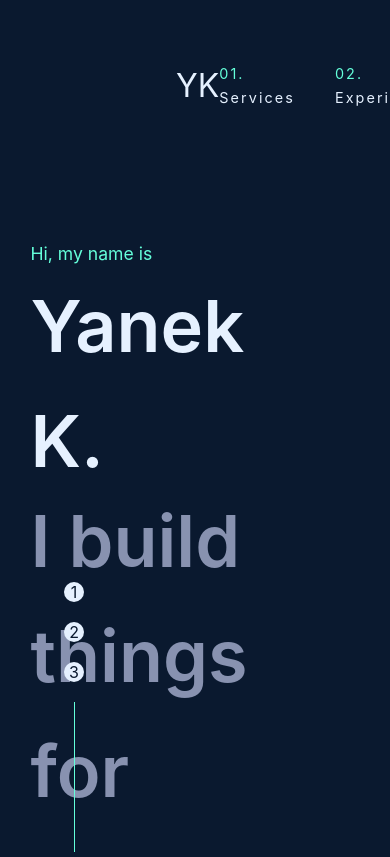
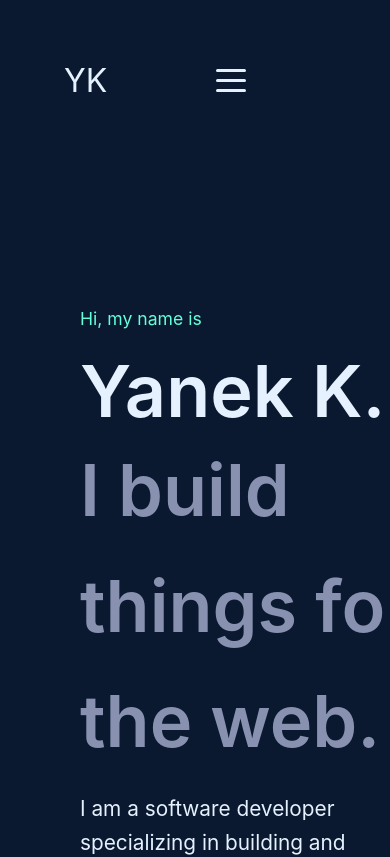
Before and after one commit to Yanek-K/Portfolio-v2, a React app: page / in a window 390 px wide. Shown: the top 857 px of the page. Built offline with nearby package versions, Linux system fonts and the light colour scheme.

Commit message:
working on responsiveness, navbar complete

```diff
--- a/src/App.js
+++ b/src/App.js
@@ -13,6 +13,7 @@ const App = () => {
   return (
     <div>
       <Navbar />
+
       <FixedIcons />
       <Hero />
       <Services />
--- a/src/Components/FixedIcons/index.css
+++ b/src/Components/FixedIcons/index.css
@@ -41,3 +41,9 @@
   background: var(--green); /* Color of the vertical line */
   margin-top: 20px; /* Space between the last icon and the line */
 }
+
+@media (max-width: 1200px) {
+  .fixed-icons-container {
+    display: none;
+  }
+}
--- a/src/Components/Hero/index.css
+++ b/src/Components/Hero/index.css
@@ -4,6 +4,7 @@
   height: 90vh;
   margin: var(--margin-standard);
   margin-left: 2rem;
+  z-index: 1;
 }
 
 .hero__wrap {
@@ -43,3 +44,17 @@
     margin-left: -5rem;
   }
 }
+
+@media (max-width: 1000px) {
+  .hero {
+    margin-left: 5rem;
+    width: 100%;
+  }
+
+  .hero__wrap__about {
+    margin-top: 0.9rem;
+    max-width: 90%;
+    font-size: 1.3rem;
+    color: var(--white);
+  }
+}
--- a/src/Components/Navbar/index.css
+++ b/src/Components/Navbar/index.css
@@ -1,17 +1,21 @@
+/* Adjusted Navbar Styles */
 .navbar {
   color: var(--white);
   padding: var(--margin-standard);
   align-items: center;
+  z-index: 1010; /* Ensuring highest z-index */
+  position: sticky;
+  top: 0;
+  background-color: var(--navy); /* Ensure it has a background color */
+  width: 100%; /* Full width */
 }
 
 .navbar__wrap {
   display: flex;
   justify-content: space-between;
   align-items: center;
-  width: 85%;
-  height: 75px;
-  position: fixed;
-  z-index: 1;
+  width: 100%;
+  height: 65px; /* Set height of the navbar */
 }
 
 .navbar__wrap__left {
@@ -39,3 +43,71 @@
   color: var(--green);
   margin-right: 5px;
 }
+
+/* Burger Menu Styles */
+.burger-menu {
+  display: none; /* Hidden by default */
+  flex-direction: column;
+  justify-content: space-around;
+  width: 30px;
+  height: 30px;
+  cursor: pointer;
+}
+
+.burger-menu div {
+  width: 30px;
+  height: 3px;
+  background-color: var(--white); /* Adjust color as needed */
+  border-radius: 5px;
+  transition: all 0.3s ease;
+}
+
+@media (max-width: 1200px) {
+  .navbar__wrap__right {
+    display: none; /* Hide the right menu items */
+  }
+
+  .burger-menu {
+    display: flex; /* Show the burger menu */
+  }
+}
+
+/* Optional: Add styles for the open state of the burger menu */
+.burger-menu.open div:nth-child(1) {
+  transform: rotate(45deg) translateY(8px);
+}
+
+.burger-menu.open div:nth-child(2) {
+  opacity: 0;
+}
+
+.burger-menu.open div:nth-child(3) {
+  transform: rotate(-45deg) translateY(-8px);
+}
+
+/* Responsive menu styles */
+.responsive-menu {
+  display: none;
+  flex-direction: column;
+  align-items: center;
+  position: absolute;
+  top: 100px; /* Below the navbar */
+  width: 100%;
+  background-color: var(--navy); /* Same as the navbar color */
+  z-index: 1000;
+}
+
+.responsive-menu a {
+  color: var(--green); /* Adjust as needed */
+  padding: 1em;
+  text-decoration: none;
+}
+
+@media (max-width: 1200px) {
+  .responsive-menu {
+    display: flex;
+  }
+  .navbar {
+    padding-left: 4rem;
+  }
+}
--- a/src/Components/Navbar/index.js
+++ b/src/Components/Navbar/index.js
@@ -1,7 +1,13 @@
-import React from "react";
+import React, { useState } from "react";
 import "./index.css";
 
 const Navbar = () => {
+  const [menuOpen, setMenuOpen] = useState(false);
+
+  const toggleMenu = () => {
+    setMenuOpen(!menuOpen);
+  };
+
   return (
     <div className="navbar">
       <div className="navbar__wrap">
@@ -10,24 +16,48 @@ const Navbar = () => {
         </div>
         <nav className="navbar__wrap__right">
           <ul>
-            <li a href="#">
-              <span className="number">01.</span> Services
+            <li>
+              <a href="#">
+                <span className="number">01.</span> Services
+              </a>
             </li>
-            <li a href="#">
-              <span className="number">02.</span> Experience
+            <li>
+              <a href="#">
+                <span className="number">02.</span> Experience
+              </a>
             </li>
-            <li a href="#">
-              <span className="number">03.</span> Projects
+            <li>
+              <a href="#">
+                <span className="number">03.</span> Projects
+              </a>
             </li>
-            <li a href="#">
-              <span className="number">04.</span> About
+            <li>
+              <a href="#">
+                <span className="number">04.</span> About
+              </a>
             </li>
-            <li a href="#">
-              <span className="number">05.</span> Contact
+            <li>
+              <a href="#">
+                <span className="number">05.</span> Contact
+              </a>
             </li>
           </ul>
         </nav>
+        <div className="burger-menu" onClick={toggleMenu}>
+          <div className={menuOpen ? "line open" : "line"}></div>
+          <div className={menuOpen ? "line open" : "line"}></div>
+          <div className={menuOpen ? "line open" : "line"}></div>
+        </div>
       </div>
+      {menuOpen && (
+        <div className="responsive-menu">
+          <a href="#">Services</a>
+          <a href="#">Experience</a>
+          <a href="#">Projects</a>
+          <a href="#">About</a>
+          <a href="#">Contact</a>
+        </div>
+      )}
     </div>
   );
 };
```
